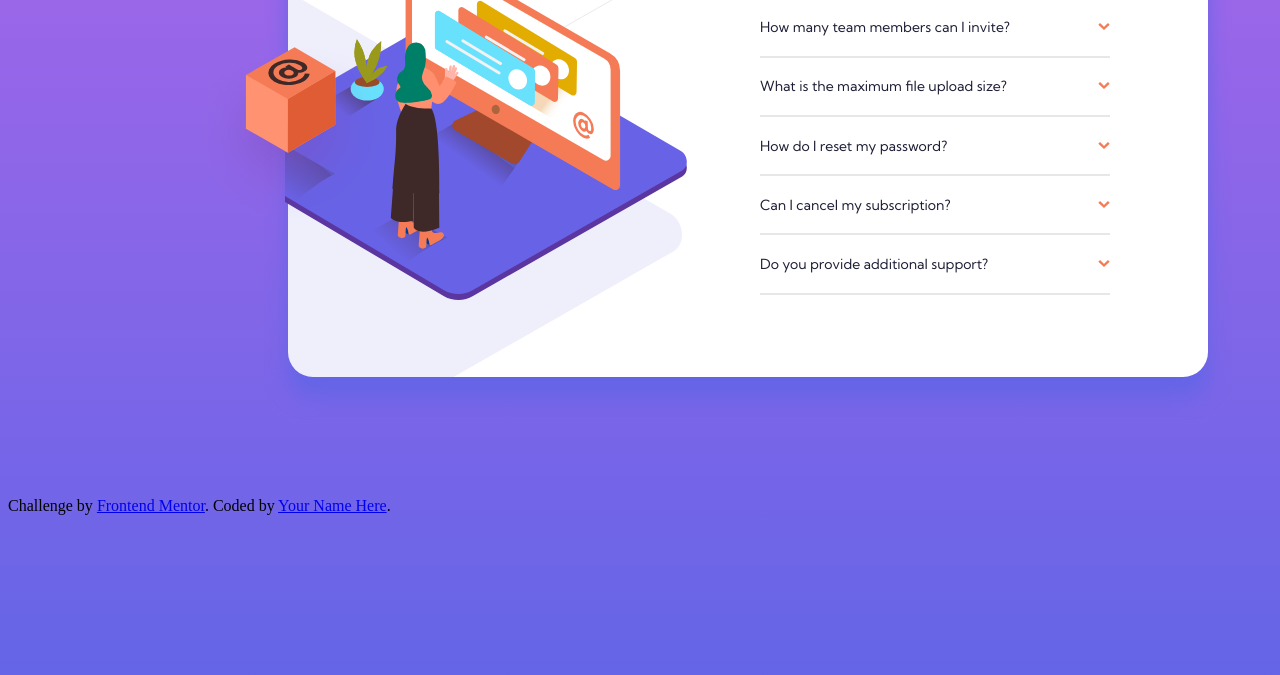
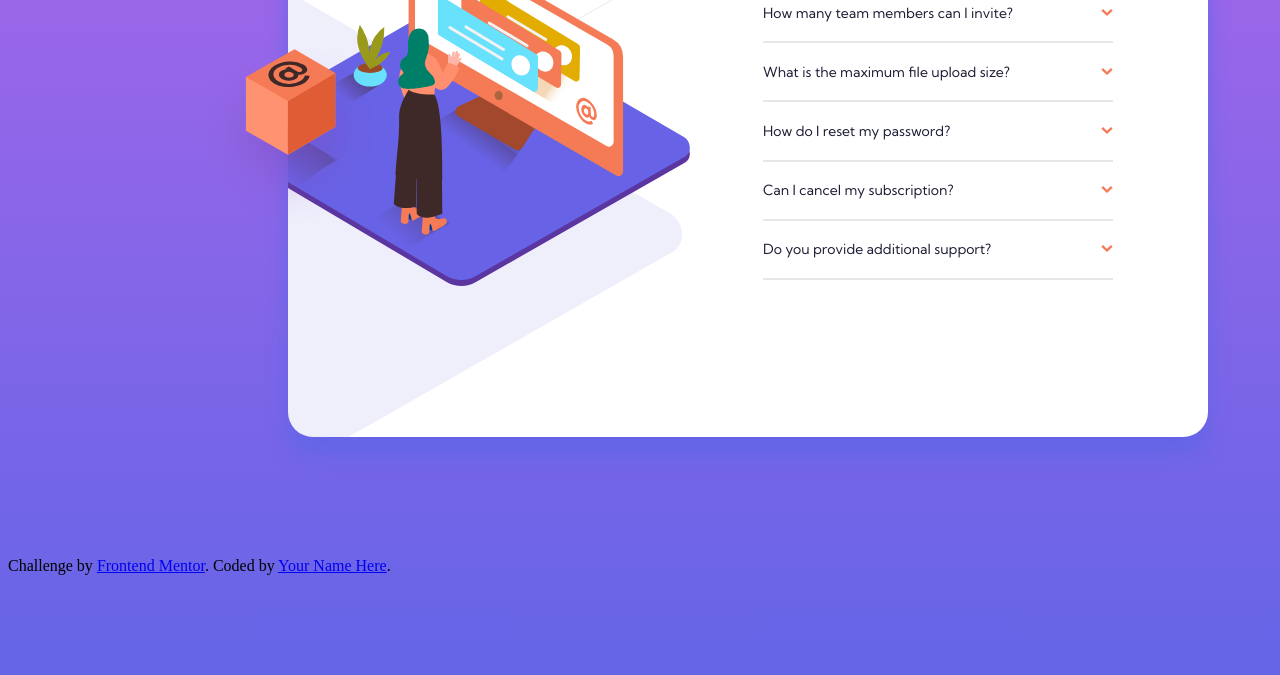
Before and after one commit to katie-stewart/faq-accordion-card-main-site, a website: page index.html in a window 1280 px wide. Shown: the part 253-928 px from the top of the page. Drawn offline with Linux system fonts and the light colour scheme.

Commit message:
finished up desktop site

```diff
--- a/styles.css
+++ b/styles.css
@@ -40,15 +40,16 @@
         box-shadow: 0px 20px 20px hsl(240, 73%, 65%);
         display: flex;
         flex-direction: row;
-        align-items: center;
+        align-items: flex-start;
+        padding-top: 60px;
     }
 
     .box {
         margin-left: -93px;
         margin-right: 0;
-        margin-top: 30px;
+        margin-top: 120px;
         display: flex;
-        max-width: 90px;
+        max-width: 93px;
         z-index: 1;
     }
 
```
